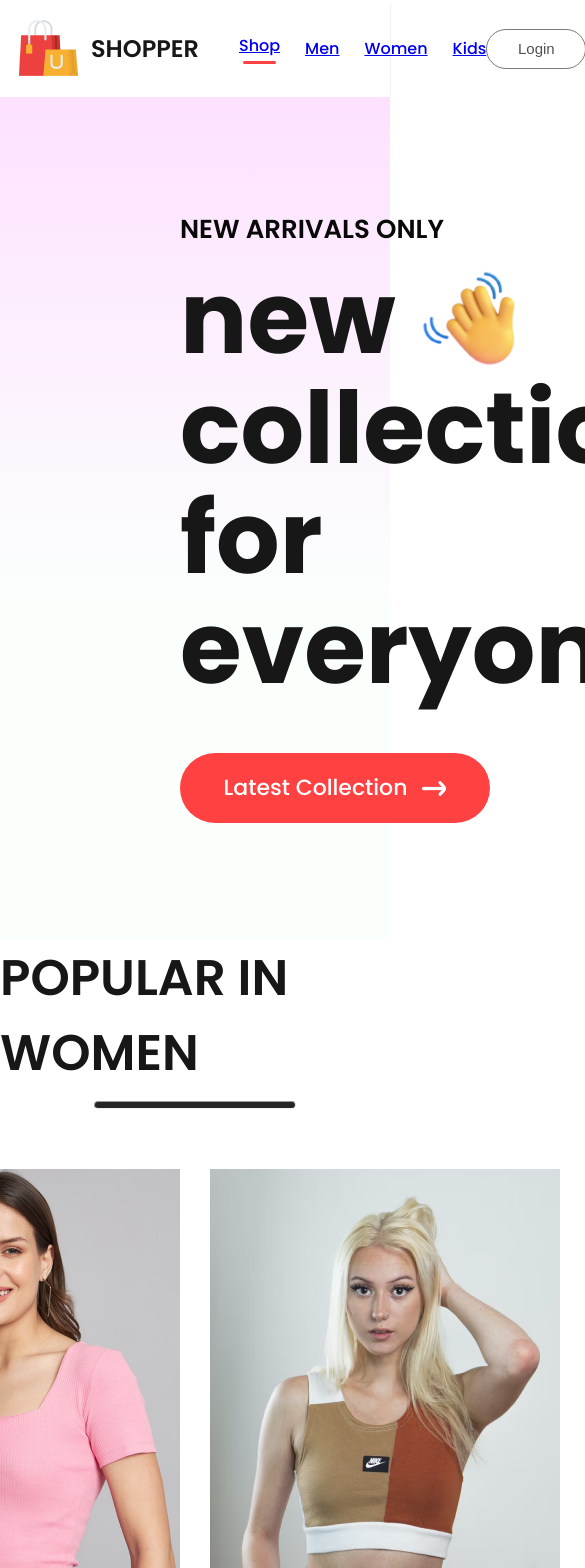
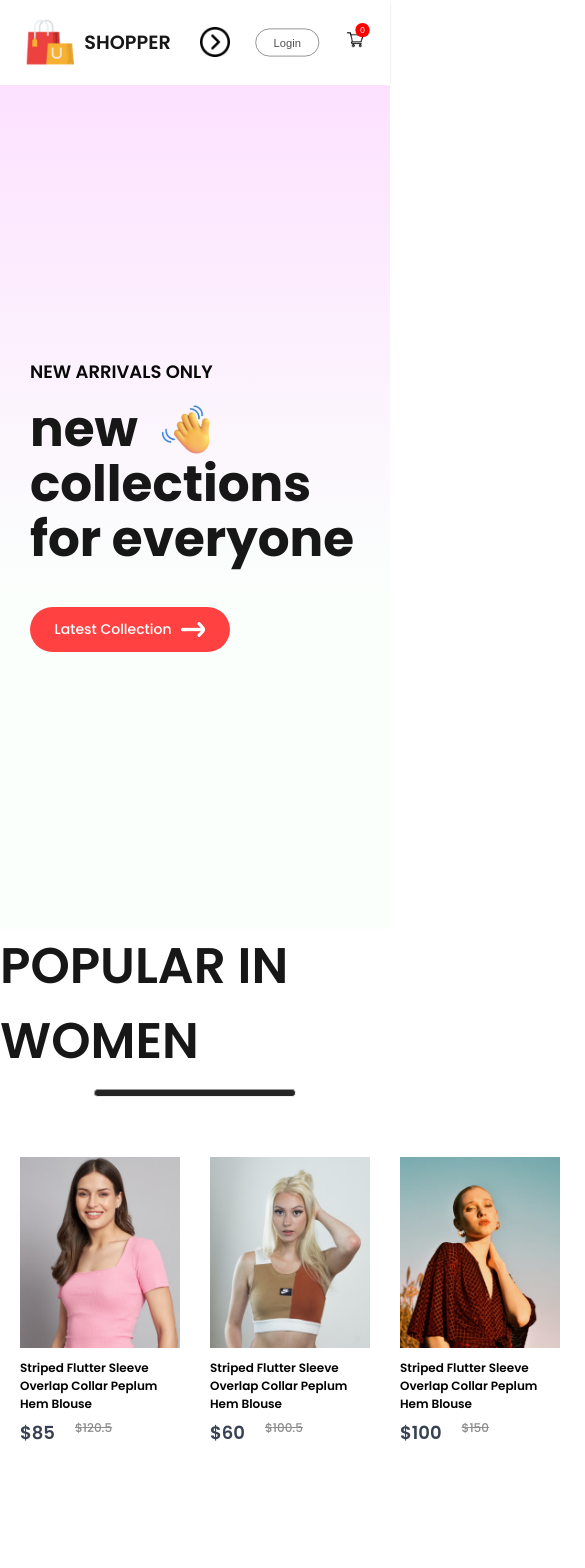
Before and after one commit to aditya-k-maurya/ecommerce, a React (Create React App) app in the folder frontend/: page / in a window 390 px wide. Shown: the top 1568 px of the page, 585 px wide, since content can reach past the window. Built offline with nearby package versions, Linux system fonts and the light colour scheme.

Commit message:
navbar and hero responsiveness

```diff
--- a/frontend/src/Components/Hero/Hero.css
+++ b/frontend/src/Components/Hero/Hero.css
@@ -57,3 +57,121 @@
   align-items: center;
   justify-content: center;
 }
+
+@media (max-width:1280px) {
+  .hero-left{
+    padding-left: 100px;
+
+  }
+
+  .hero-left h2{
+    font-size: 22px;
+  }
+
+  .hero-left p{
+    font-size:60px;
+  }
+
+  .hero-hand-icon img{
+    width:80px
+  }
+
+  .hero-latest-btn{
+    gap: 10px;
+    width: 250px;
+    height: 60px;
+    margin-top: 20px;
+    font-size: 18px;
+  }
+
+  .hero-right img{
+    width: 500px;
+  }
+}
+
+@media (max-width:1024px) {
+  .hero-left{
+    padding-left: 80px;
+
+  }
+
+  .hero-left h2{
+    font-size: 20px;
+  }
+
+  .hero-left p{
+    font-size:50px;
+  }
+
+  .hero-hand-icon img{
+    width:65px
+  }
+
+  .hero-latest-btn{
+    width: 220px;
+    height: 60px;
+    font-size: 16px;
+  }
+
+  .hero-right img{
+    width: 400px;
+  }
+}
+
+@media (max-width:800px) {
+  .hero-left{
+    padding-left: 30px;
+
+  }
+
+  .hero-left h2{
+    font-size: 16px;
+  }
+
+  .hero-left p{
+    font-size:40px;
+  }
+
+  .hero-hand-icon img{
+    width:50px
+  }
+
+  .hero-latest-btn{
+    width: 175px;
+    height: 40px;
+
+    font-size: 13px;
+  }
+
+  .hero-right img{
+    width: 300px;
+  }
+}
+
+@media (max-width:500px) {
+  .hero{
+    flex-direction: column;
+  }
+
+  .hero-right{
+    display: none;
+  }
+
+  .hero-left h2{
+    font-size: 18px;
+  }
+
+  .hero-left p{
+    font-size: 50px;
+  }
+
+  .hero-hand-icon img{
+    width: 55px;
+  }
+
+  .hero-latest-btn{
+    width: 200px;
+    height: 45px;
+    font-size: 14px;
+  }
+}
--- a/frontend/src/Components/Items/Item.css
+++ b/frontend/src/Components/Items/Item.css
@@ -1,5 +1,9 @@
 .item{
-  width: 350px;
+  width: 280px;
+}
+
+.item img{
+  width:280px;
 }
 
 .item p{
@@ -8,9 +12,7 @@
   /* font-size: 14px; */
 }
 
-/* .item img{
-  width: 275px;
-} */
+
 
 .item-prices{
   display: flex;
@@ -35,3 +37,57 @@
   transform: scale(1.05);
   transform: .6s;
 }
+
+@media(max-width:1280px){
+  .item{
+    width: 220px;
+    font-size:14px;
+  }
+
+  .item img{
+    width: 220px;
+  }
+  .item-price-old{
+    font-size: 14px;
+  }
+}
+
+@media (max-width:1024px) {
+  .item{
+    width:170px;
+    font-size:13px;
+  }
+
+  .item img{
+    width: 170px;
+  }
+
+  .item-price-old{
+    font-size: 13px;
+  }
+}
+
+@media (max-width:800px) {
+  .item{
+    width:120px;
+    font-size:12px;
+  }
+
+  .item img{
+    width: 120px;
+  }
+
+  .item-price-old{
+    font-size: 12px;
+  }
+}
+
+@media(max-width:500px){
+  .item{
+    width: 160px;
+  }
+
+  .item img{
+    width: 160px;
+  }
+}
--- a/frontend/src/Components/Navbar/Navbar.css
+++ b/frontend/src/Components/Navbar/Navbar.css
@@ -3,6 +3,8 @@
   justify-content: space-around;
   padding: 16px;
   box-shadow: 0 1px 3px -2px black;
+  /* flex-wrap: wrap; */
+  align-content: center  !important;
 }
 
 .nav-logo{
@@ -87,3 +89,86 @@
 .nav-login-cart img{
   transform: scale(70%);
 }
+
+.nav-dropdown{
+  display: none;
+}
+
+@media (max-width:1024px) {
+  .navbar{
+    padding: 12px 30px;
+  }
+
+  .nav-menu{
+    gap: 25px;
+    font-size: 14px;
+  }
+
+  .nav-login-cart button{
+    width: 80px;
+    height: 35px;
+    font-size: 14px;
+  }
+
+  .nav-login-cart img{
+    width: 30px;
+  }
+
+  .nav-cart-count{
+    width: 18px;
+    height: 18px;
+  }
+}
+
+@media (max-width:800px) {
+  .navbar{
+    padding: 10px 0px;
+  }
+
+  .nav-dropdown{
+    display: block;
+    margin-top: 17px;
+    width: 30px;
+    height: 30px;
+    rotate: -90deg;
+    transition: .5s;
+  }
+  .nav-menu{
+    display: none;
+    height: 80px;
+    width: 100%;
+    position: absolute;
+    background-color: white;
+    justify-content: center;
+    top: 80px;
+  }
+
+  .nav-menu-visible{
+    display: flex;
+
+  }
+
+  .nav-dropdown.open{
+    transform:rotate(90deg)
+  }
+}
+
+@media (max-width:500px) {
+  .navbar{
+    width: 8px 0px;
+    gap: 0;
+  }
+
+  .nav-logo{
+    transform: scale(.8);
+  }
+
+  .nav-menu{
+    height: 70px;
+    top: 60;
+  }
+
+  .nav-login-cart{
+    transform: scale(.8);
+  }
+}
--- a/frontend/src/Components/Navbar/Navbar.jsx
+++ b/frontend/src/Components/Navbar/Navbar.jsx
@@ -1,13 +1,21 @@
-import React, { useContext, useState } from 'react'
+import React, { useContext, useRef, useState } from 'react'
 import './Navbar.css'
 import logo from '../Assets/logo.png'
 import cart_icon from '../Assets/cart_icon.png'
 import { Link } from 'react-router-dom'
 import { ShopContext } from '../../Context/ShopContext'
+import nav_dropdown from '../Assets/down-arrow.png'
 
 const Navbar = () => {
 	const [menu, setMenu] = useState("shop")
-	const {getTotalCartItems} = useContext(ShopContext)
+	const { getTotalCartItems } = useContext(ShopContext)
+	const menuRef = useRef();
+
+	const dropdown_toggle = (e) => {
+		menuRef.current.classList.toggle('nav-menu-visible')
+		e.target.classList.toggle('open')
+	}
+
   return (
 		<div className="navbar">
 			<div className="nav-logo">
@@ -15,7 +23,8 @@
 				<p>SHOPPER</p>
 			</div>
 
-			<ul className="nav-menu">
+			<img className='nav-dropdown' onClick={dropdown_toggle} src={nav_dropdown} alt="" />
+			<ul ref={menuRef} className="nav-menu">
 				<li
 					onClick={() => {
 						setMenu("shop");
```
Also changed, not shown: frontend/src/Components/Assets/down-arrow.png (added).
